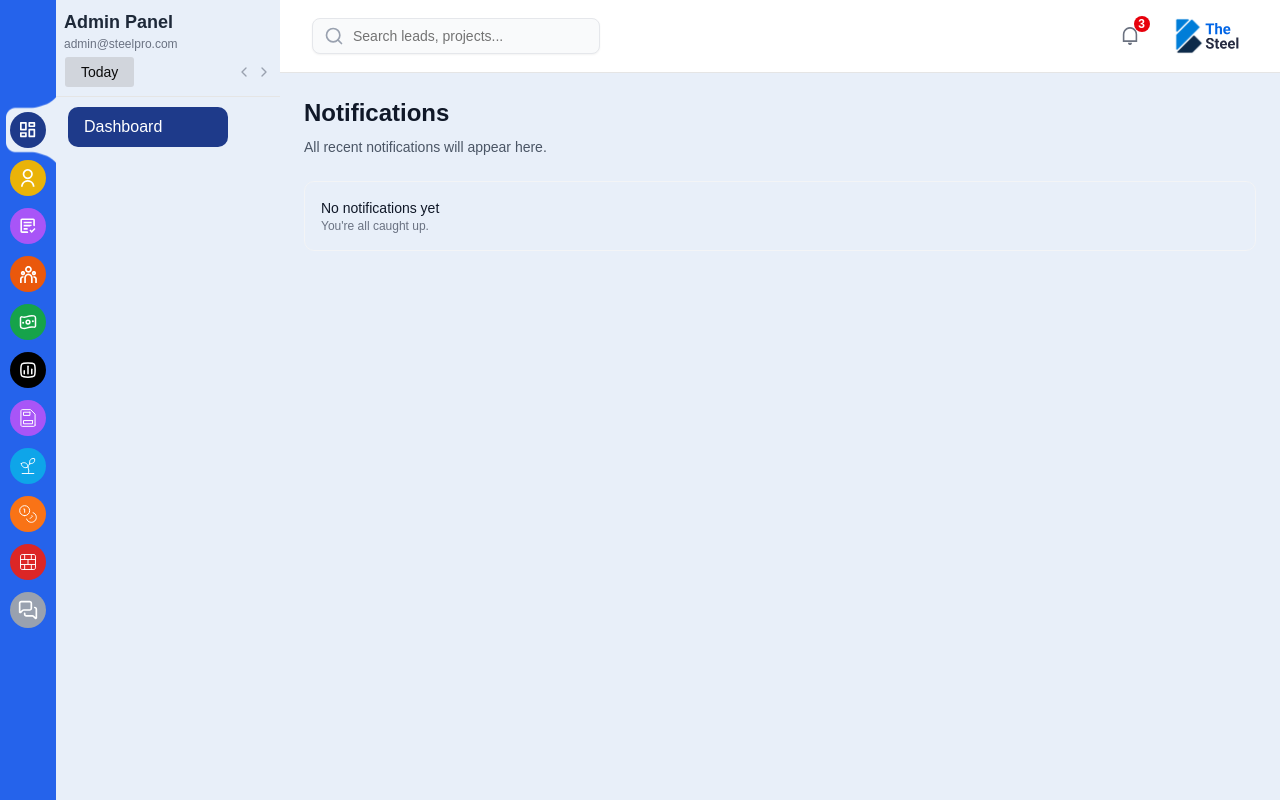
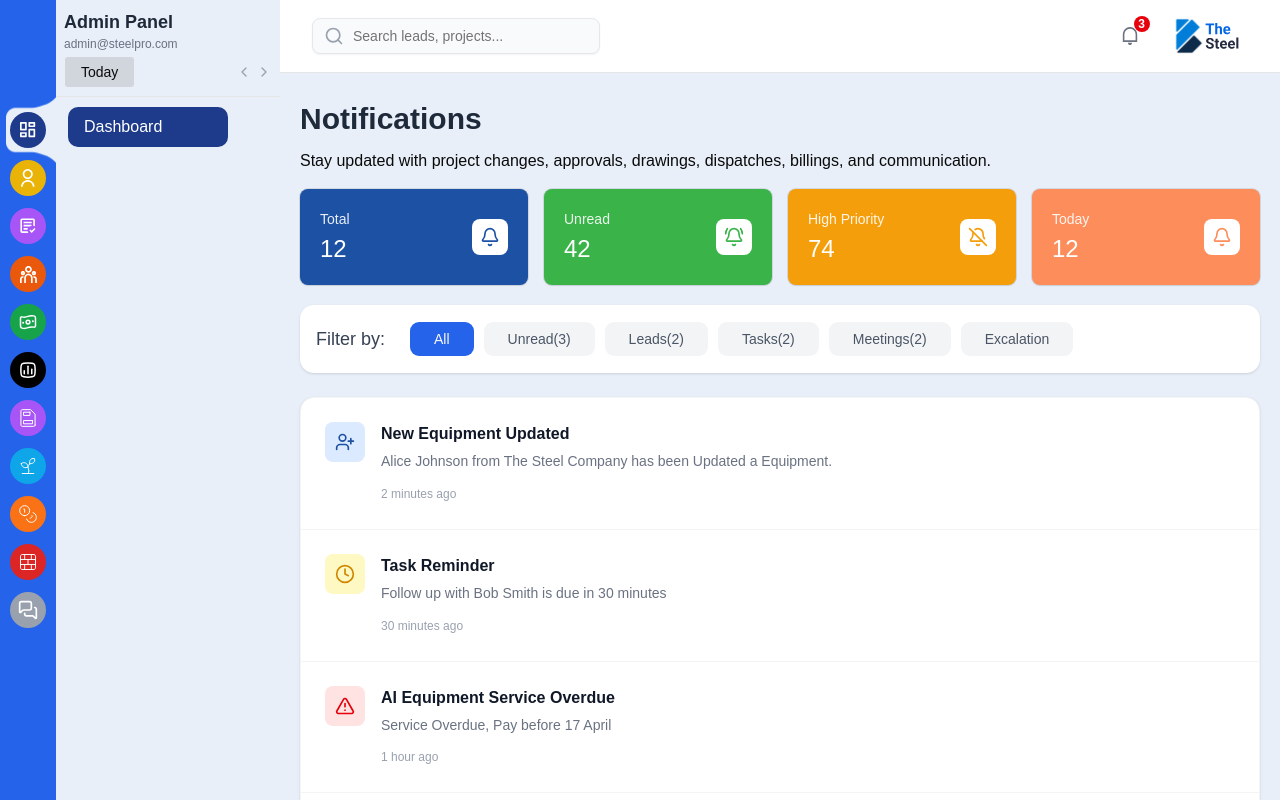
Before and after one commit to react6-flyweis/the-steel-admin, a React (Vite) app: page /notifications in a window 1280 px wide. Built offline with nearby package versions, Linux system fonts and the light colour scheme.

Commit message:
feat: enhance Notifications page with filtering and detailed notification display

```diff
--- a/src/pages/notifications.tsx
+++ b/src/pages/notifications.tsx
@@ -1,18 +1,277 @@
+import { useState } from "react";
+import StatCard from "@/components/ui/stat-card";
+import {
+  UserPlus,
+  RefreshCw,
+  Clock,
+  AlertTriangle,
+  Calendar,
+  Bell,
+  BellRing,
+  BellOff,
+} from "lucide-react";
+import { Button } from "@/components/ui/button";
+import { cn } from "@/lib/utils";
+
+interface Notification {
+  id: string;
+  type: "update" | "reminder" | "alert" | "schedule" | "new";
+  title: string;
+  description: string;
+  time: string;
+  category: "Equipment" | "Finance" | "Meetings" | "General";
+  isUnread: boolean;
+}
+
+const equipmentStats = [
+  {
+    title: "Total",
+    value: "12",
+    icon: <Bell className="w-5 h-5 text-[#1D51A4]" />,
+    color: "bg-[#1D51A4]",
+  },
+  {
+    title: "Unread",
+    value: "42",
+    icon: <BellRing className="w-5 h-5 text-[#3AB449]" />,
+    color: "bg-[#3AB449]",
+  },
+  {
+    title: "High Priority",
+    value: "74",
+    icon: <BellOff className="w-5 h-5 text-[#F59E0B]" />,
+    color: "bg-[#F59E0B]",
+  },
+  {
+    title: "Today",
+    value: "12",
+    icon: <Bell className="w-5 h-5 text-[#FD8D5B]" />,
+    color: "bg-[#FD8D5B]",
+  },
+];
+
+const mockNotifications: Notification[] = [
+  {
+    id: "1",
+    type: "new",
+    title: "New Equipment Updated",
+    description:
+      "Alice Johnson from The Steel Company has been Updated a Equipment.",
+    time: "2 minutes ago",
+    category: "Equipment",
+    isUnread: true,
+  },
+  {
+    id: "2",
+    type: "reminder",
+    title: "Task Reminder",
+    description: "Follow up with Bob Smith is due in 30 minutes",
+    time: "30 minutes ago",
+    category: "General",
+    isUnread: true,
+  },
+  {
+    id: "3",
+    type: "alert",
+    title: "AI Equipment Service Overdue",
+    description: "Service Overdue, Pay before 17 April",
+    time: "1 hour ago",
+    category: "Equipment",
+    isUnread: true,
+  },
+  {
+    id: "4",
+    type: "schedule",
+    title: "Meeting scheduled",
+    description: "Meeting with Design studio confirmed for tomorrow at 2 pm",
+    time: "2 hours ago",
+    category: "Meetings",
+    isUnread: false,
+  },
+  {
+    id: "5",
+    type: "update",
+    title: "Invoice Approved",
+    description: "Finance team approved the invoice #INV-2024-001",
+    time: "5 hours ago",
+    category: "Finance",
+    isUnread: false,
+  },
+  {
+    id: "6",
+    type: "schedule",
+    title: "Project Review",
+    description: "Weekly project review meeting starting in 15 minutes",
+    time: "Yesterday",
+    category: "Meetings",
+    isUnread: false,
+  },
+  {
+    id: "7",
+    type: "new",
+    title: "New User Added",
+    description: "John Doe has been added to the team.",
+    time: "2 days ago",
+    category: "General",
+    isUnread: false,
+  },
+];
+
+const iconMap = {
+  new: UserPlus,
+  update: RefreshCw,
+  reminder: Clock,
+  alert: AlertTriangle,
+  schedule: Calendar,
+};
+
 export default function Notifications() {
+  const [activeFilter, setActiveFilter] = useState("All");
+
+  const filters = [
+    { label: "All", value: "All" },
+    { label: "Unread(3)", value: "Unread" },
+    { label: "Leads(2)", value: "Leads" },
+    { label: "Tasks(2)", value: "Tasks" },
+    { label: "Meetings(2)", value: "Meetings" },
+    { label: "Excalation", value: "Excalation" },
+  ];
+
+  const getFilteredNotifications = () => {
+    if (activeFilter === "All") return mockNotifications;
+    if (activeFilter === "Unread")
+      return mockNotifications.filter((n) => n.isUnread);
+    const categoryMap: { [key: string]: string } = {
+      "Meetings(2)": "Meetings",
+    };
+    const category = categoryMap[activeFilter] || activeFilter;
+    return mockNotifications.filter((n) => n.category === category);
+  };
+
+  const filteredData = getFilteredNotifications();
+
+  const getIconStyles = (type: string) => {
+    switch (type) {
+      case "update":
+        return { bg: "bg-blue-100", text: "text-blue-600" };
+      case "reminder":
+        return { bg: "bg-yellow-100", text: "text-yellow-600" };
+      case "alert":
+        return { bg: "bg-red-100", text: "text-red-600" };
+      case "schedule":
+        return { bg: "bg-cyan-100", text: "text-cyan-600" };
+      case "new":
+        return { bg: "bg-[#DBEAFE]", text: "text-[#1D51A4]" };
+      default:
+        return { bg: "bg-gray-100", text: "text-gray-600" };
+    }
+  };
+
+  const renderIcon = (type: string) => {
+    const styles = getIconStyles(type);
+    const IconComponent = iconMap[type as keyof typeof iconMap];
+
+    return (
+      <div
+        className={`w-10 h-10 rounded-md flex items-center justify-center shrink-0 ${styles.bg} ${styles.text}`}
+      >
+        {IconComponent ? (
+          <IconComponent className="w-5 h-5" />
+        ) : (
+          <svg
+            xmlns="http://www.w3.org/2000/svg"
+            fill="none"
+            viewBox="0 0 24 24"
+            strokeWidth={1.5}
+            stroke="currentColor"
+            className="w-5 h-5"
+          />
+        )}
+      </div>
+    );
+  };
+
   return (
-    <div className="p-6">
-      <h1 className="text-2xl font-semibold text-gray-900">Notifications</h1>
-      <p className="mt-2 text-sm text-gray-600">
-        All recent notifications will appear here.
-      </p>
-      <div className="mt-6 space-y-3">
-        {/* Placeholder content; real notifications should be fetched and rendered here */}
-        <div className="rounded-lg border border-gray-100 p-4">
-          <p className="text-sm text-gray-900 font-medium">
-            No notifications yet
+    <div className="xl:px-5 px-2 md:pt-5 pb-10 space-y-6">
+      <div className="flex flex-col md:flex-row md:items-center justify-between gap-4 mb-4 mt-2">
+        <div className="flex items-start gap-1 flex-col">
+          <h1
+            className={`xl:text-3xl text-xl font-bold text-gray-800 md:mb-2 mb-1 `}
+          >
+            Notifications
+          </h1>
+          <p className={`text-[#4B5563]) md:text-base font-normal text-sm `}>
+            Stay updated with project changes, approvals, drawings, dispatches,
+            billings, and communication.
           </p>
-          <p className="text-xs text-gray-500">You're all caught up.</p>
         </div>
+      </div>
+      <div className="grid grid-cols-2 md:grid-cols-2 lg:grid-cols-4 gap-4 mb-5">
+        {equipmentStats.map((stat, index) => (
+          <StatCard
+            key={index}
+            title={stat.title}
+            value={stat.value}
+            icon={stat.icon}
+            color={stat.color}
+          />
+        ))}
+      </div>
+      {/* Filters Header */}
+      <div className="bg-white rounded-xl shadow-sm p-4 mb-6 flex flex-col md:flex-row items-start md:items-center gap-4">
+        <span className="text-gray-700 font-medium md:text-lg text-xs mr-2">
+          Filter by:
+        </span>
+        <div className="flex flex-wrap gap-2">
+          {filters.map((filter) => (
+            <Button
+              key={filter.value}
+              onClick={() => setActiveFilter(filter.value)}
+              className={cn(
+                "px-6 py-2 rounded-lg md:text-sm text-xs font-medium transition-colors",
+                {
+                  "bg-gray-100 text-gray-600": filter.value !== activeFilter,
+                }
+              )}
+            >
+              {filter.label}
+            </Button>
+          ))}
+        </div>
+      </div>
+
+      {/* Notifications List */}
+      <div className="bg-white rounded-xl shadow-sm border border-gray-100 overflow-hidden">
+        {filteredData.length > 0 ? (
+          <div className="divide-y divide-gray-100">
+            {filteredData.map((notification) => (
+              <div
+                key={notification.id}
+                className="p-6 flex flex-col md:flex-row gap-4 hover:bg-gray-50 transition-colors cursor-pointer group"
+              >
+                {/* Icon */}
+                {renderIcon(notification.type)}
+
+                {/* Content */}
+                <div className="flex-1">
+                  <h3 className="text-gray-900 font-semibold text-base mb-1 group-hover:text-blue-600 transition-colors">
+                    {notification.title}
+                  </h3>
+                  <p className="text-gray-500 text-sm leading-relaxed mb-2">
+                    {notification.description}
+                  </p>
+                  <span className="text-gray-400 text-xs font-medium">
+                    {notification.time}
+                  </span>
+                </div>
+              </div>
+            ))}
+          </div>
+        ) : (
+          <div className="p-12 text-center text-gray-500">
+            No notifications found in this category.
+          </div>
+        )}
       </div>
     </div>
   );
```
